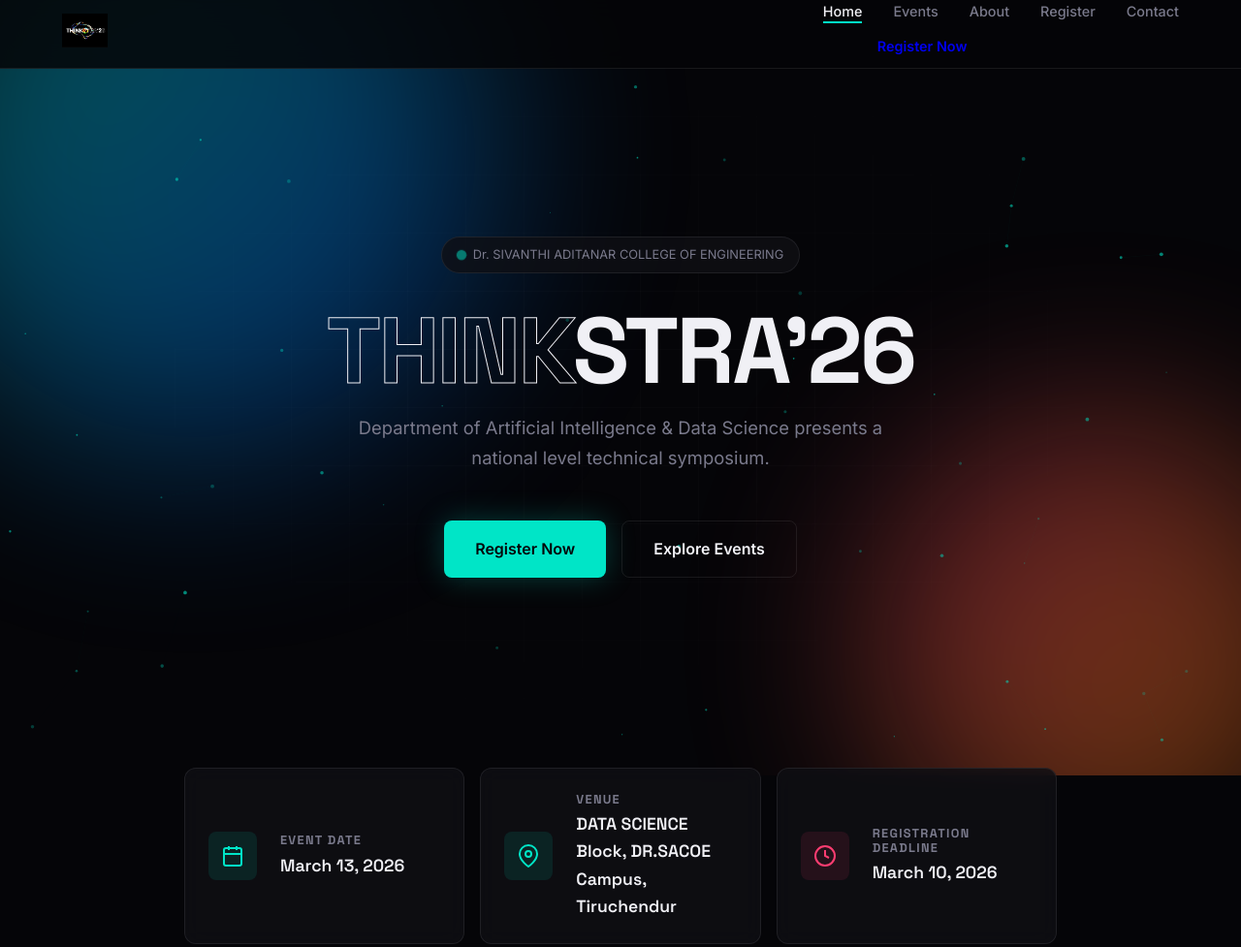
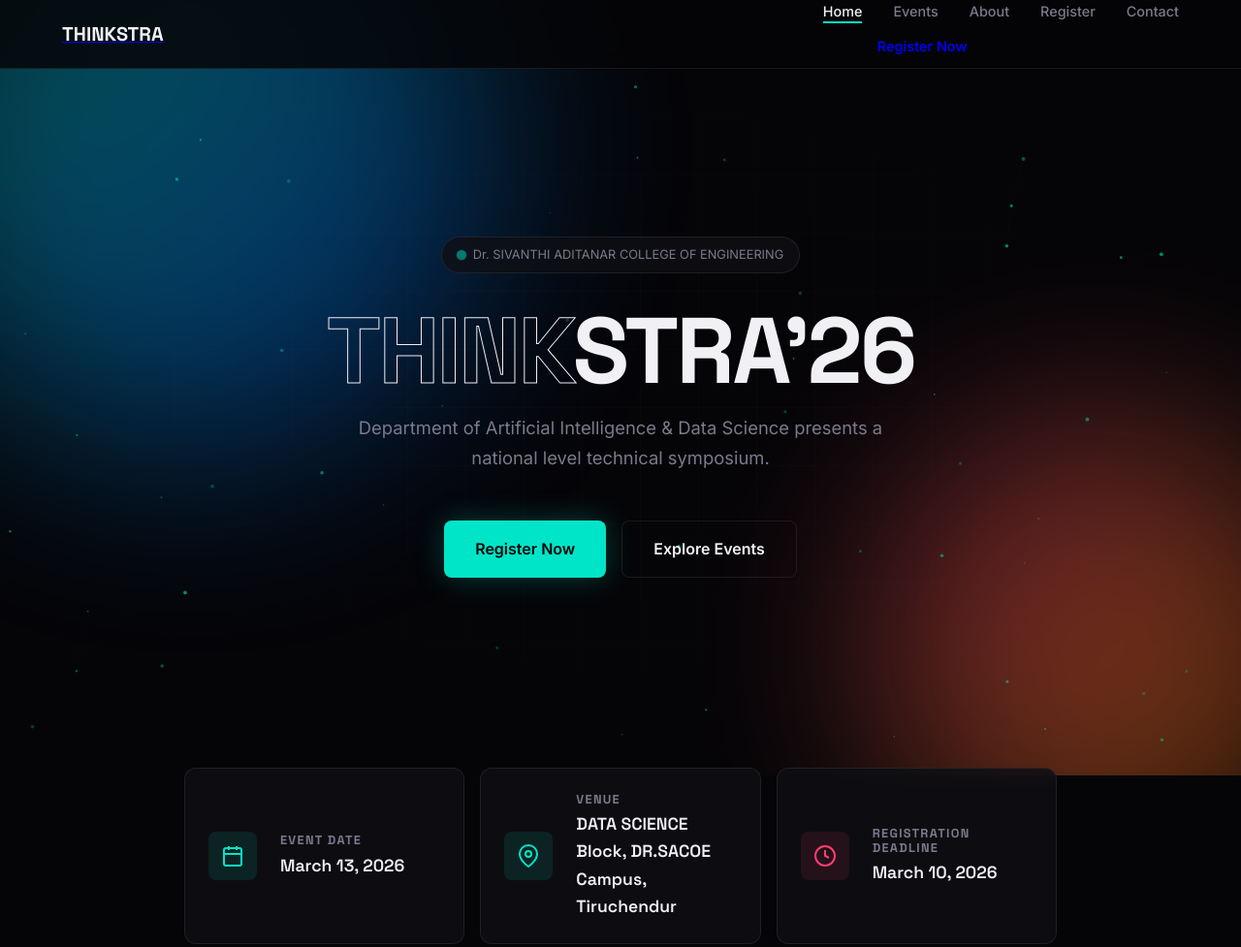
Before and after one commit to maheemax-ux/live, a plain HTML site: page index.html in a window 1280 px wide. Shown: the top 977 px of the page at 97% size. Drawn offline with Linux system fonts and the light colour scheme.

Commit message:
Update index.html

```diff
--- a/index.html
+++ b/index.html
@@ -28,8 +28,8 @@
   <!-- Header Navigation -->
   <header class="main-header" role="banner">
     <div class="container nav-wrapper">
-<a href="index.html" class="logo" aria-label="THINKSTRA Home">
-  <img src="main1.png" alt="THINKSTRA Logo" class="logo-img">
+<a href="#" class="logo" aria-label="THINKSTRA Home">
+  <span class="logo-text">THINKSTRA</span>
 </a>
 
       <button class="menu-toggle" id="menuToggle" aria-expanded="false" aria-controls="mainNav" aria-label="Toggle navigation menu">
```
